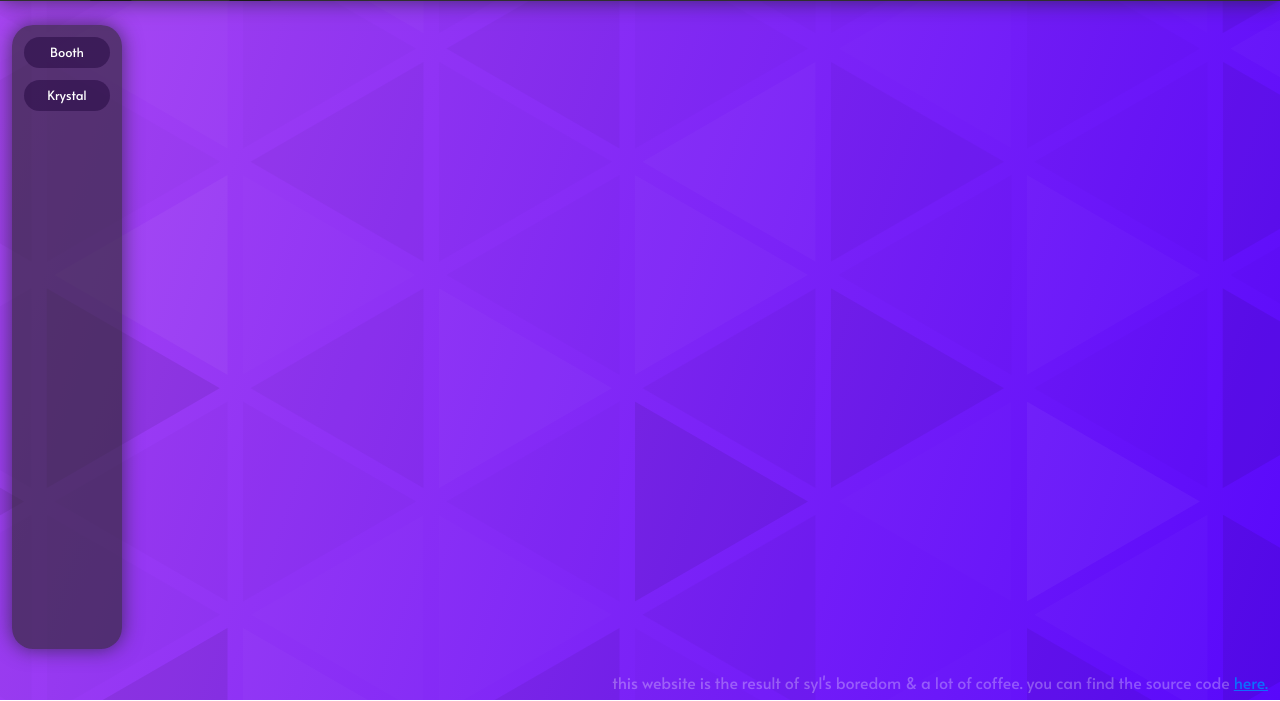
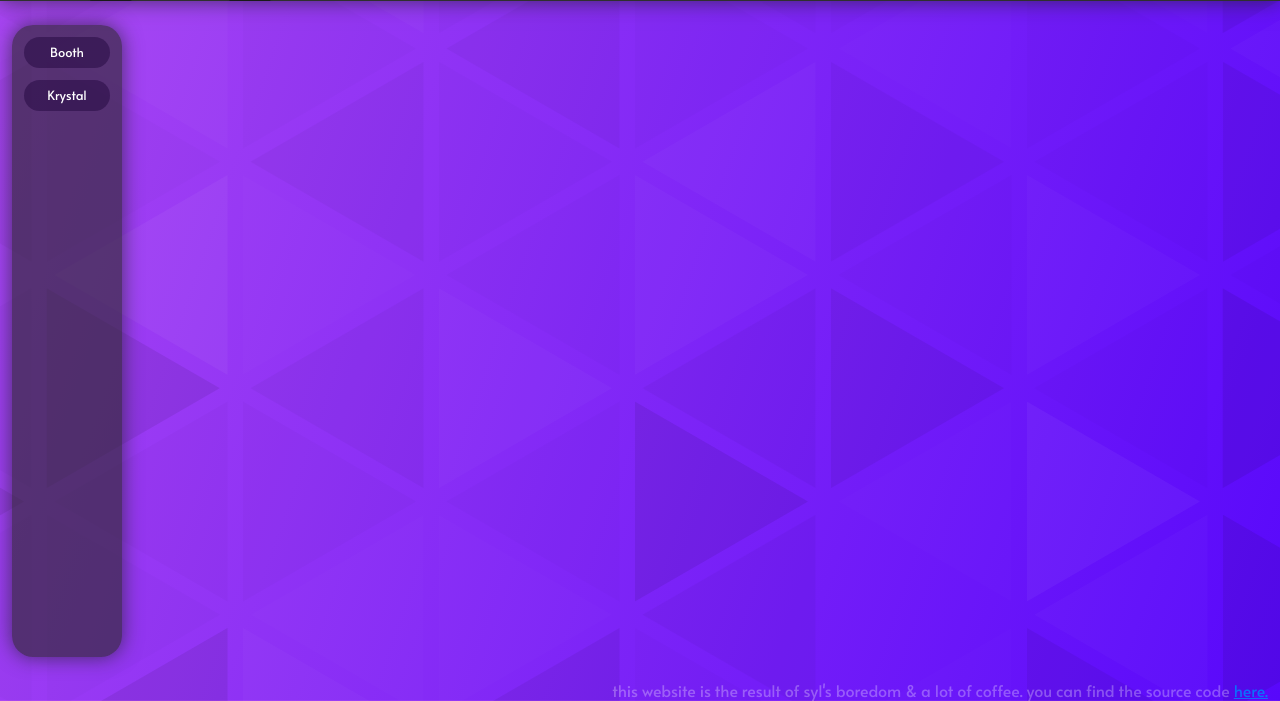
Before and after one commit to sylviiu/joeypixel-gallery, a website: page html/export/index.html in a window 1280 px wide. Shown: the part 100-801 px from the top of the page. Drawn offline with nearby package versions, Linux system fonts and the light colour scheme; no server answers.

Commit message:
bottom text should not take up that much space

```diff
--- a/html/export/index.html
+++ b/html/export/index.html
@@ -37,8 +37,8 @@
             </div>
         </div>
     </div><script src="https://cdn.jsdelivr.net/npm/animejs@3.0.1/lib/anime.min.js"></script>
-    <div class="container-fluid text-end">
-        <h6 style="color: rgba(255,255,255,0.29);">this website is the result of syl's boredom &amp;&nbsp;a lot of coffee. you can find the source code <a href="https://github.com/sylviiu/joeypixel-gallery">here.</a></h6>
+    <div class="container-fluid text-end d-flex justify-content-end align-items-end align-content-end">
+        <h6 style="color: rgba(255,255,255,0.29);margin: 0px;">this website is the result of syl's boredom &amp;&nbsp;a lot of coffee. you can find the source code <a href="https://github.com/sylviiu/joeypixel-gallery">here.</a></h6>
     </div>
     <script src="assets/bootstrap/js/bootstrap.min.js"></script>
     <script src="assets/js/0-animScripts.js"></script>
```
Also changed, not shown: 1 other file.
